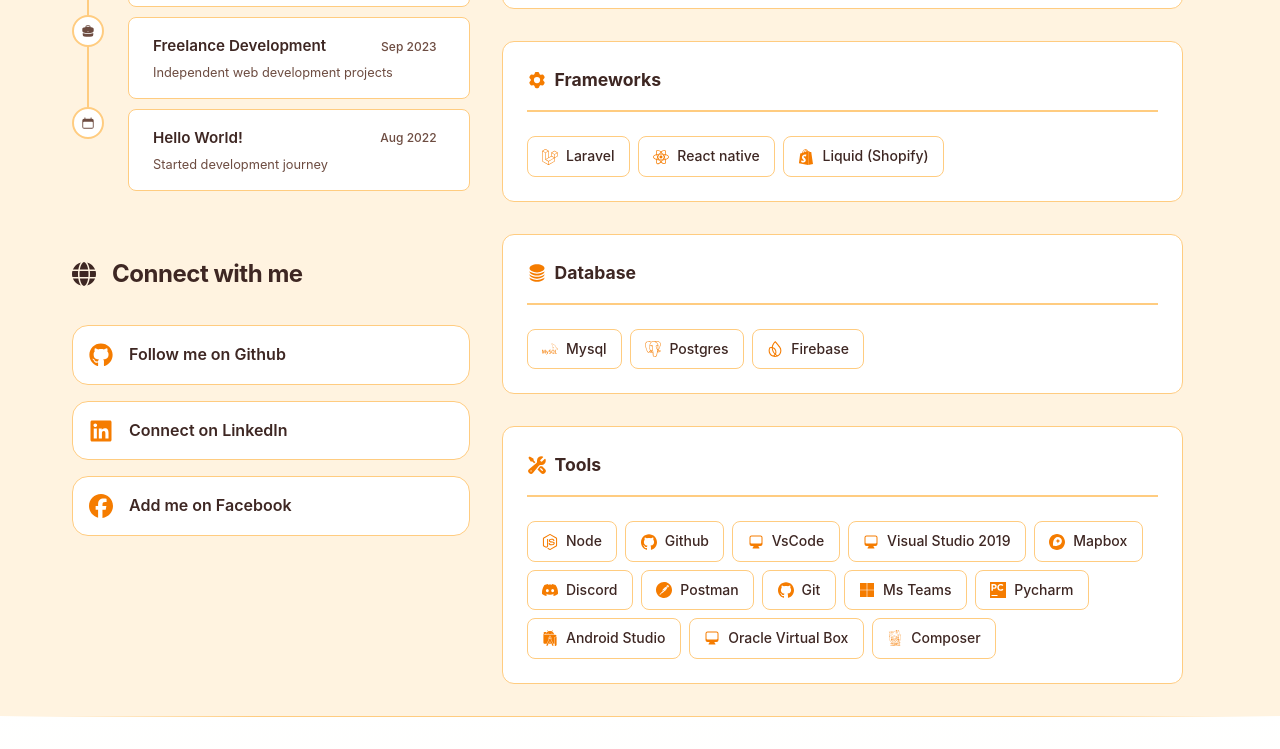
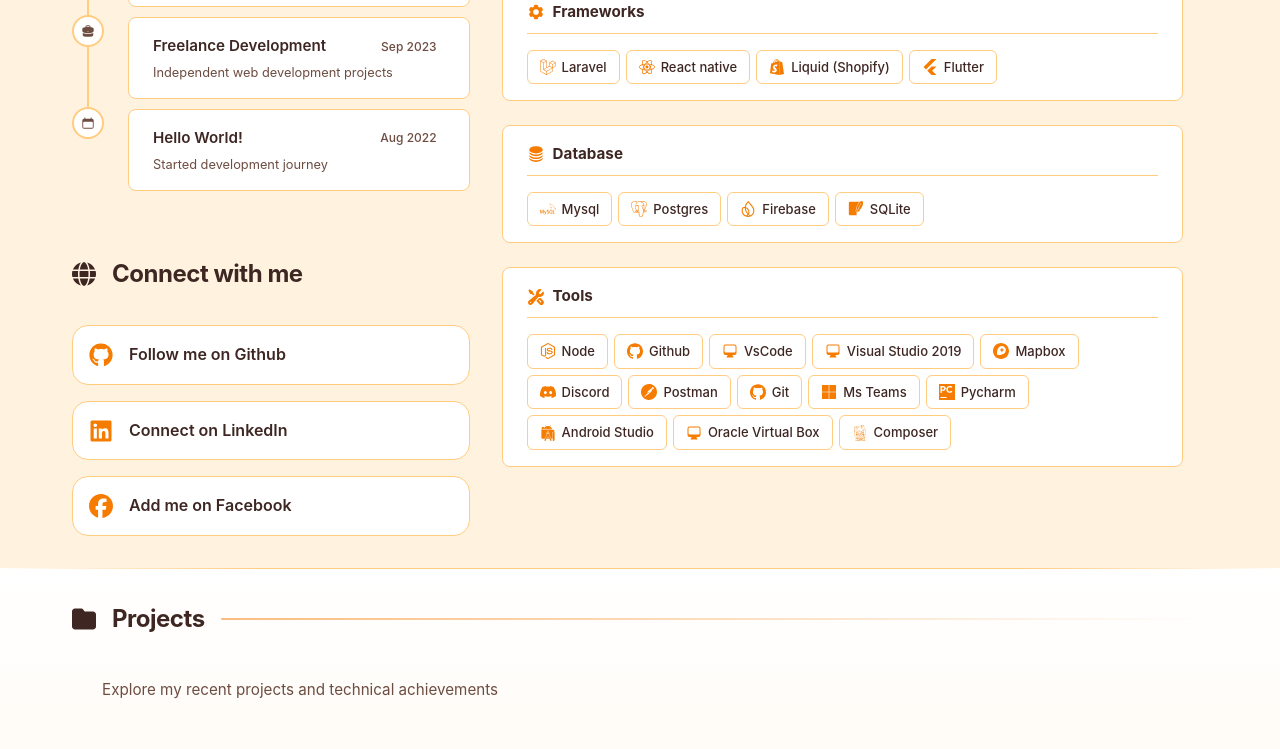
Before and after one commit to koise/Portfolio2025, a React (Vite) app: page / in a window 1280 px wide. Shown: the part 800-1549 px from the top of the page. Built offline with nearby package versions, Linux system fonts and the light colour scheme; no server answers; the database is empty.

Commit message:
one last drive

```diff
--- a/src/components/Icons.jsx
+++ b/src/components/Icons.jsx
@@ -1,5 +1,6 @@
 // Icons.jsx
 // Re-export commonly used icons from react-icons
+// All icon exports are available for use across components
 
 import {
   HiEnvelope,
@@ -37,7 +38,8 @@ import {
   FaMicrosoft,
   FaStar,
   FaArrowUpRightFromSquare,
-  FaFolder
+  FaFolder,
+  FaJava
 } from 'react-icons/fa6'
 
 import {
@@ -63,7 +65,11 @@ import {
   SiPostman,
   SiPycharm,
   SiAndroidstudio,
-  SiShopify
+  SiShopify,
+  SiKotlin,
+  SiDart,
+  SiFlutter,
+  SiSqlite
 } from 'react-icons/si'
 
 // ---------------------
@@ -90,14 +96,15 @@ export const UserIcon = HiUser
 export const EyeIcon = HiEye
 export const HeartIcon = HiHeart
 export const HeartOutlineIcon = HiOutlineHeart
+export const LocationIcon = HiMapPin
+export const ThumbsUpIcon = HiHandThumbUp
 export const RocketIcon = FaRocket
 export const TrophyIcon = FaTrophy
 export const GlobeIcon = FaGlobe
 export const StarIcon = FaStar
 export const ExternalLinkIcon = FaArrowUpRightFromSquare
 export const FolderIcon = FaFolder
-export const LocationIcon = HiMapPin
-export const ThumbsUpIcon = HiHandThumbUp
+export const JavaIcon = FaJava
 
 // ---------------------
 // Social Icons
@@ -121,20 +128,25 @@ export const getTechIcon = (tech) => {
     'HTML': SiHtml5,
     'CSS': SiCss3,
     'Python': SiPython,
+    'Kotlin': SiKotlin,
+    'Dart': SiDart,
+    'Java': FaJava,
 
     // Frameworks
+    'Node': SiNodedotjs,
     'Laravel': SiLaravel,
     'Composer': SiComposer,
     'React native': SiReact,
     'Liquid (Shopify)': SiShopify,
+    'Flutter': SiFlutter,
 
     // Databases
     'Mysql': SiMysql,
     'Postgres': SiPostgresql,
     'Firebase': SiFirebase,
+    'SQLite': SiSqlite,
 
     // Tools
-    'Node': SiNodedotjs,
     'Github': SiGithub,
     'Git': SiGithub,
     'VsCode': HiComputerDesktop,           // fallback
--- a/src/components/Skills.jsx
+++ b/src/components/Skills.jsx
@@ -1,7 +1,10 @@
+import { useState } from 'react'
 import './Skills.scss'
 import { CodeIcon, SettingsIcon, DatabaseIcon, ToolIcon, getTechIcon } from './Icons'
 
 function Skills() {
+  const [hoveredSkill, setHoveredSkill] = useState(null)
+
   const techStack = [
     {
       title: 'Languages',
@@ -11,12 +14,12 @@ function Skills() {
     {
       title: 'Frameworks',
       icon: SettingsIcon,
-      skills: ['Laravel', 'React native', 'Liquid (Shopify)']
+      skills: ['Laravel', 'React native', 'Liquid (Shopify)', 'Flutter']
     },
     {
       title: 'Database',
       icon: DatabaseIcon,
-      skills: ['Mysql', 'Postgres', 'Firebase']
+      skills: ['Mysql', 'Postgres', 'Firebase', 'SQLite']
     },
     {
       title: 'Tools',
@@ -43,10 +46,19 @@ function Skills() {
               <div className="tech-tags">
                 {category.skills.map((skill, skillIndex) => {
                   const TechIconComponent = getTechIcon(skill)
+                  const skillKey = `${index}-${skillIndex}`
+                  const isHovered = hoveredSkill === skillKey
                   return (
-                    <span key={skillIndex} className="tech-tag">
+                    <span
+                      key={skillIndex}
+                      className="tech-tag"
+                      data-tooltip={skill}
+                      onMouseEnter={() => setHoveredSkill(skillKey)}
+                      onMouseLeave={() => setHoveredSkill(null)}
+                    >
                       <TechIconComponent className="tech-icon" />
                       <span className="tech-name">{skill}</span>
+                      {isHovered && <span className="tooltip">{skill}</span>}
                     </span>
                   )
                 })}
--- a/src/components/Skills.scss
+++ b/src/components/Skills.scss
@@ -12,11 +12,11 @@
   font-size: 1.5rem;
   font-weight: 700;
   color: var(--text-primary);
-  margin-bottom: $spacing-lg;
+  margin-bottom: $spacing-md;
 
   @include mobile {
     font-size: 1.25rem;
-    margin-bottom: $spacing-md;
+    margin-bottom: $spacing-sm;
   }
 }
 
@@ -29,23 +29,27 @@
 .tech-stack {
   display: flex;
   flex-direction: column;
-  gap: $spacing-lg;
+  gap: $spacing-md;
+
+  @include mobile {
+    gap: $spacing-sm;
+  }
 }
 
 .tech-category {
   background-color: var(--card-bg);
   border: 1px solid var(--border);
-  border-radius: $radius-lg;
-  padding: $spacing-md;
+  border-radius: $radius-md;
+  padding: $spacing-sm $spacing-md;
   transition: all $transition-base;
 
   @include mobile {
-    padding: $spacing-md;
+    padding: $spacing-xs $spacing-sm;
   }
 
   &:hover {
-    box-shadow: 0 4px 12px var(--shadow);
-    transform: translateY(-2px);
+    box-shadow: 0 2px 8px var(--shadow);
+    border-color: var(--accent);
   }
 }
 
@@ -53,45 +57,61 @@
   display: flex;
   align-items: center;
   gap: $spacing-xs;
-  font-size: 1.1rem;
+  font-size: 0.95rem;
   font-weight: 700;
   color: var(--text-primary);
-  margin-bottom: $spacing-md;
-  padding-bottom: $spacing-sm;
-  border-bottom: 2px solid var(--border);
+  margin-bottom: $spacing-sm;
+  padding-bottom: $spacing-xs;
+  border-bottom: 1px solid var(--border);
+
+  @include mobile {
+    font-size: 0.875rem;
+    margin-bottom: $spacing-xs;
+  }
 }
 
 .category-icon {
-  width: 20px;
-  height: 20px;
+  width: 18px;
+  height: 18px;
   color: var(--accent);
   flex-shrink: 0;
+
+  @include mobile {
+    width: 16px;
+    height: 16px;
+  }
 }
 
 .tech-tags {
   display: flex;
   flex-wrap: wrap;
-  gap: 0.5rem;
+  gap: 0.375rem;
+
+  @include mobile {
+    gap: 0.3rem;
+  }
 }
 
 .tech-tag {
+  position: relative;
   display: inline-flex;
   align-items: center;
-  gap: 0.5rem;
-  padding: 0.5rem 0.9rem;
+  gap: 0.375rem;
+  padding: 0.375rem 0.75rem;
   background-color: var(--bg-secondary);
   border: 1px solid var(--border);
   color: var(--text-primary);
-  border-radius: $radius-md;
-  font-size: 0.875rem;
+  border-radius: $radius-sm;
+  font-size: 0.8125rem;
   font-weight: 500;
   transition: all $transition-base;
   cursor: pointer;
+  white-space: nowrap;
 
   @include mobile {
-    padding: 0.4rem 0.75rem;
-    font-size: 0.8rem;
-    gap: 0.375rem;
+    padding: 0.3rem 0.625rem;
+    font-size: 0.75rem;
+    gap: 0.3rem;
   }
 
   &:hover {
@@ -100,9 +120,16 @@
     border-color: var(--accent);
     transform: translateY(-2px);
     box-shadow: 0 4px 8px var(--shadow);
+    z-index: 10;
 
     .tech-icon {
       color: white;
+    }
+
+    .tooltip {
+      opacity: 1;
+      visibility: visible;
+      transform: translateY(-100%) translateX(-50%);
     }
   }
 }
@@ -113,8 +140,55 @@
   color: var(--accent);
   flex-shrink: 0;
   transition: color $transition-base;
+
+  @include mobile {
+    width: 14px;
+    height: 14px;
+  }
 }
 
 .tech-name {
   color: inherit;
+  max-width: 120px;
+  overflow: hidden;
+  text-overflow: ellipsis;
+
+  @include mobile {
+    max-width: 100px;
+  }
 }
+
+.tooltip {
+  position: absolute;
+  bottom: calc(100% + 8px);
+  left: 50%;
+  transform: translateX(-50%) translateY(4px);
+  background: var(--text-primary);
+  color: var(--bg-primary);
+  padding: 0.375rem 0.625rem;
+  border-radius: $radius-sm;
+  font-size: 0.75rem;
+  font-weight: 600;
+  white-space: nowrap;
+  opacity: 0;
+  visibility: hidden;
+  transition: all 0.2s ease;
+  pointer-events: none;
+  z-index: 1000;
+  box-shadow: 0 4px 12px rgba(0, 0, 0, 0.2);
+
+  &::after {
+    content: '';
+    position: absolute;
+    top: 100%;
+    left: 50%;
+    transform: translateX(-50%);
+    border: 5px solid transparent;
+    border-top-color: var(--text-primary);
+  }
+
+  @include mobile {
+    font-size: 0.7rem;
+    padding: 0.3rem 0.5rem;
+  }
+}
```
